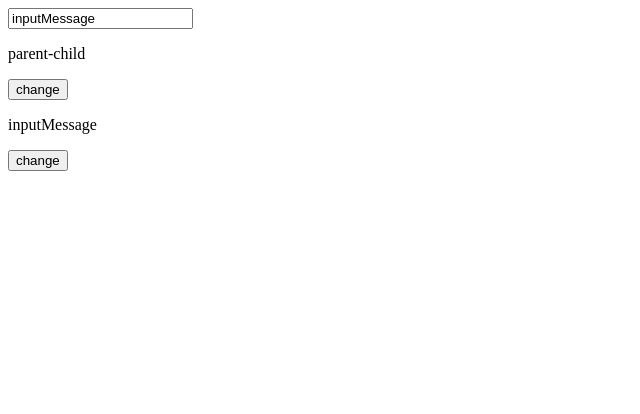
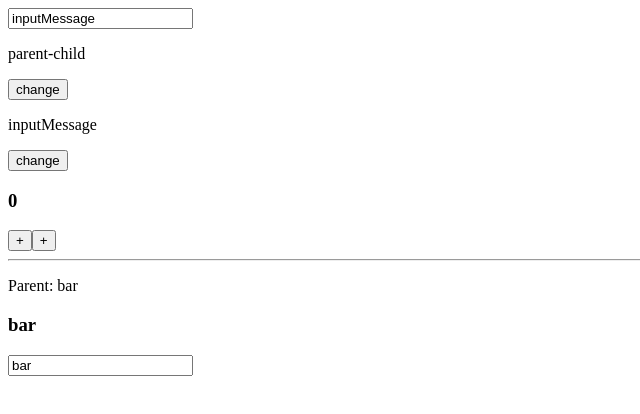
Before and after one commit to hxfsc/vue2webpack4, a Vue app: page / in a window 1280 px wide. Shown: the top 414 px of the page, without its empty margins (0-640 px from the left). Built offline with nearby package versions, Linux system fonts and the light colour scheme; the HTML template or start-up script is replaced by a standard one.

Commit message:
component sync

```diff
--- /dev/null
+++ b/src/components/ParentChild/BtnCounter.vue
@@ -0,0 +1,17 @@
+<template>
+	<button @click="addCounter">+</button>
+</template>
+
+<script>
+export default {
+	methods: {
+		addCounter(){
+			this.$emit("addCounter")
+		}
+	}
+}
+</script>
+
+<style>
+
+</style>
--- a/src/components/ParentChild/Child.vue
+++ b/src/components/ParentChild/Child.vue
@@ -1,14 +1,12 @@
 <template>
 <div>
 	<p>{{message}}</p>
-
 	<button @click="btnChange">change</button>
 </div>
 </template>
 
 <script>
 export default {
-
 
 	props: [
 		'message'
--- /dev/null
+++ b/src/components/ParentChild/CompAsync.vue
@@ -0,0 +1,29 @@
+<template>
+	<div>
+		<h3>{{foor}}</h3>
+		<input type="text" v-model="foor" @input="changeFoo" />
+	</div>
+</template>
+
+<script>
+export default {
+	data(){
+		return {
+			foor: this.$props.foo
+		}
+	},
+	props: [
+		"foo"
+	],
+
+	methods:{
+		changeFoo(){
+			this.$emit("update:foo", this.foor)
+		}
+	}
+}
+</script>
+
+<style>
+
+</style>
--- a/src/components/ParentChild/Parent.vue
+++ b/src/components/ParentChild/Parent.vue
@@ -1,28 +1,56 @@
 <template>
 	<div>
-		<input v-model="inputMessage" />
-		<Child message = "parent-child" />
-		<Child :message= "inputMessage" @changeInput="changeInput" />
+		<div class="base-signal">
+			<input v-model="inputMessage" />
+			<Child message = "parent-child" @click.native="doTheThing" />
+			<Child :message= "inputMessage" @changeInput="changeInput" />
+		</div>
+
+		<div class="counter-box">
+			<h3>{{counter}}</h3>
+			<BtnCounter @addCounter="addCounter" />
+			<BtnCounter @addCounter="addCounter" />
+		</div>
+
+		<div class="comp-async">
+			<hr>
+			<p>Parent: {{foo}} </p>
+			<CompAsync :foo.sync="foo" />
+		</div>
 	</div>
 </template>
 
 <script>
 import Child from './Child.vue';
+import BtnCounter from "./BtnCounter.vue";
+import CompAsync from "./CompAsync.vue";
 export default {
 
 	data(){
 		return {
-			inputMessage: "inputMessage"
+			inputMessage: "inputMessage",
+			counter: 0,
+			foo: "bar",
 		}
 	},
 
 	components: {
-		Child: Child
+		Child: Child,
+		BtnCounter: BtnCounter,
+		CompAsync: CompAsync
 	},
 
 	methods: {
+		doTheThing(e){
+			console.log(e)
+		},
+
 		changeInput(){
 			this.inputMessage = "Child -> inputMessage"
+		},
+
+		addCounter(){
+			this.counter++
 		}
 	}
 }
```
